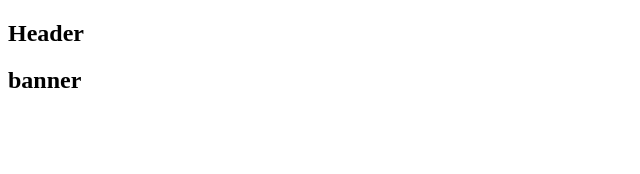
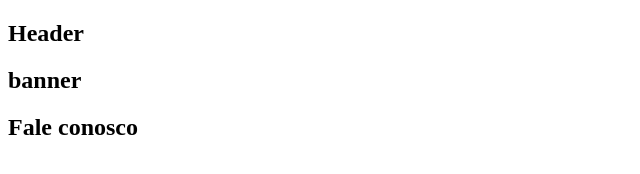
Before and after one commit to DaiseTavares/Aula-git, a plain HTML site: page index.html in a window 1280 px wide. Shown: the whole page, without its empty margins (0-640 px from the left). Drawn offline with Linux system fonts and the light colour scheme.

Commit message:
faleconosco

```diff
--- a/index.html
+++ b/index.html
@@ -9,8 +9,13 @@
     <section>
         <h1>Header</h1>
     </section>
+
     <section>
         <h1>banner</h1>
     </section>
+
+    <section>
+        <h1>Fale conosco</h1>
+    </section>
 </body>
 </html>
```
